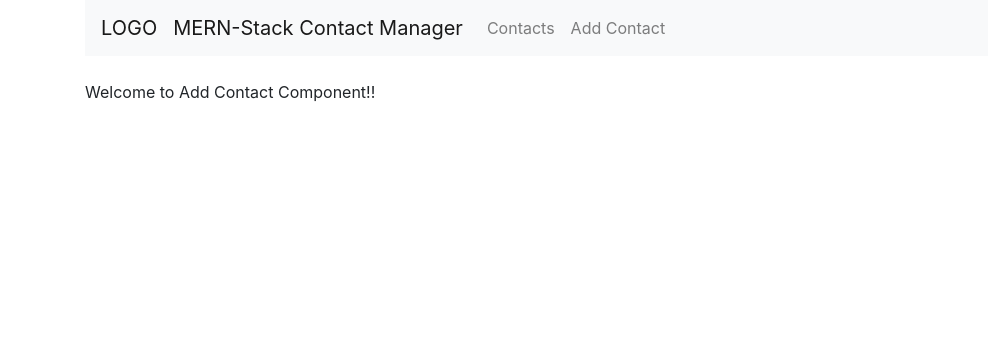
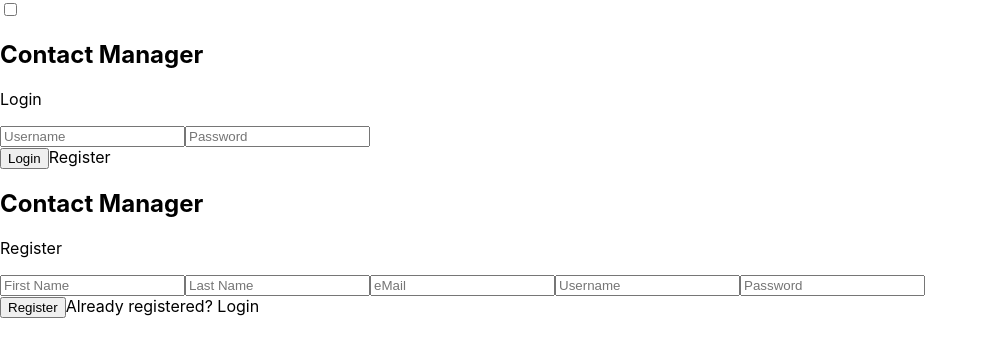
Before and after one commit to wallacetyler/Contact-Manager, a React (Create React App) app: page / in a window 1280 px wide. Shown: the top 356 px of the page, without its empty margins (0-988 px from the left). Built offline with nearby package versions, Linux system fonts and the light colour scheme; no server answers.

Commit message:
Added for Login Page Design
Changed render() to have the html login/register page.
Changed the imports to import App.css instead of bootstrap.

```diff
--- a/src/App.js
+++ b/src/App.js
@@ -1,6 +1,6 @@
 import React, { Component } from "react";
 import { BrowserRouter as Router, Route, Link } from "react-router-dom";
-import "bootstrap/dist/css/bootstrap.min.css";
+import "./App.css";
 import ContactList from "./components/contact_list.component";
 import AddContact from "./components/add_contact.component";
 import UpdateContact from "./components/update_contact.component";
@@ -9,26 +9,40 @@ class App extends Component {
   render() {
     return (
       <Router>
-        <div className="container">
-          <nav className="navbar navbar-expand-lg navbar-light bg-light">
-            <a class="navbar-brand" href="#" target="_blank">LOGO</a>
-            <Link to="/" className="navbar-brand">MERN-Stack Contact Manager</Link>
-            <div className="collpase navbar-collapse">
-              <ul className="navbar-nav mr-auto">
-                <li className="navbar-item">
-                  <Link to="/" className="nav-link">Contacts</Link>
-                </li>
-                <li className="navbar-item">
-                  <Link to="/add" className="nav-link">Add Contact</Link>
-                </li>
-              </ul>
-            </div>
-          </nav>
-          <br/>
-          <Route path="/" exact component={ContactList} />
-          <Route path="/update/:id" component={UpdateContact} />
-          <Route path="/add" component={AddContact} />
-        </div>
+        <input type="checkbox" id="switch"/>
+
+        <form id="login-form" action="" method="post">
+
+          <header class="header">
+            <h2 class="title">Contact Manager</h2>
+            <p>Login</p>
+          </header>
+
+          <input type="text" placeholder="Username" required/>
+          <input type="password" placeholder="Password" required/>
+          <footer>
+            <button type="submit">Login</button>
+            <label for="switch"><span>Register</span></label>
+          </footer>
+        </form>
+
+        <form id="register-form" action="" method="post">
+
+          <header class="header">
+            <h2 class="title">Contact Manager</h2>
+            <p>Register</p>
+          </header>
+
+          <input type="fname" placeholder="First Name" required/>
+          <input type="lname" placeholder="Last Name" required/>
+          <input type="email" placeholder="eMail" required/>
+          <input type="text" placeholder="Username" required/>
+          <input type="password" placeholder="Password" required/>
+          <footer>
+            <button type="submit">Register</button>
+            <label for="switch">Already registered? Login</label>
+          </footer>
+        </form>
       </Router>
     );
   }
```
